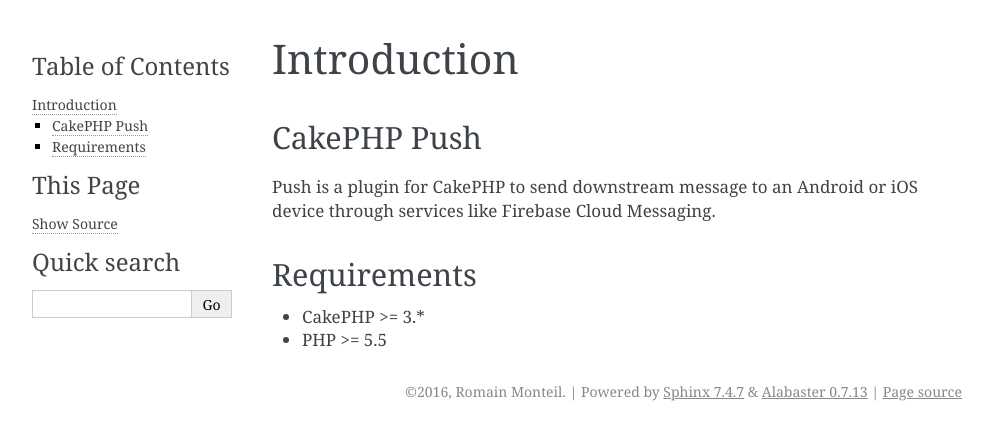
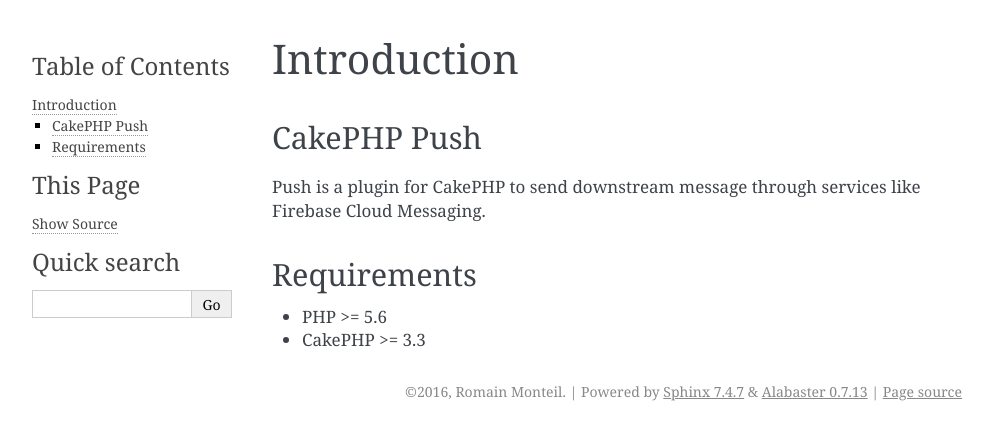
Before and after one commit to ker0x/cakephp-push, a Sphinx documentation site: the page built from docs/introduction.rst, in a window 1280 px wide. Shown: the top 440 px of the page, without its empty margins (148-1140 px from the left). Built offline with Sphinx 7.4.7, drawn with Linux system fonts in a browser that asks for light colours.

Commit message:
update docs

```diff
--- a/docs/installation.rst
+++ b/docs/installation.rst
@@ -43,7 +43,7 @@
 
 .. code:: php
 
-    $Push = new Push(['api' => ['key' => '*****']]);
+    $push = new Push(['api' => ['key' => '*****']]);
     $Gcm->send($ids, $payload, $parameters);
 
 where:
--- a/docs/introduction.rst
+++ b/docs/introduction.rst
@@ -4,10 +4,10 @@
 CakePHP Push
 -------
 
-Push is a plugin for CakePHP to send downstream message to an Android or iOS device through services like Firebase Cloud Messaging.
+Push is a plugin for CakePHP to send downstream message through services like Firebase Cloud Messaging.
 
 Requirements
 ------------
 
-* CakePHP >= 3.*
-* PHP >= 5.5
+* PHP >= 5.6
+* CakePHP >= 3.3
```
Also changed, not shown: other parts of docs/installation.rst (+1 -1 lines).
